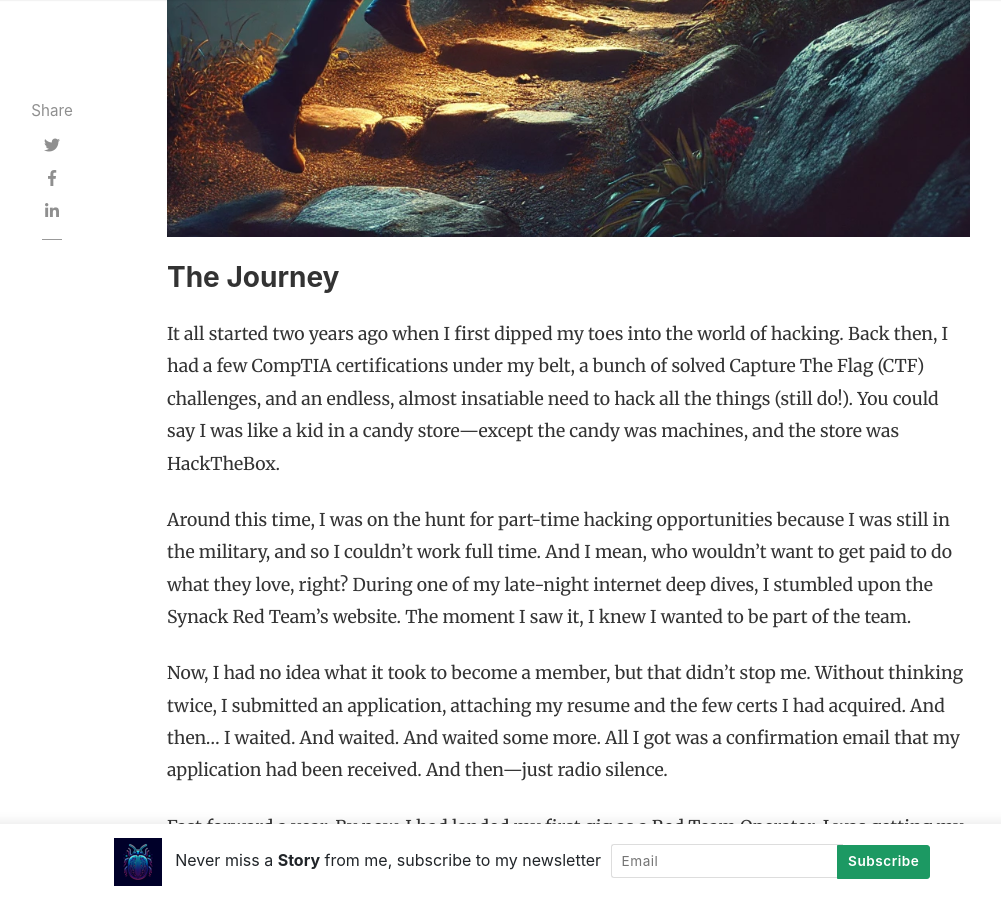
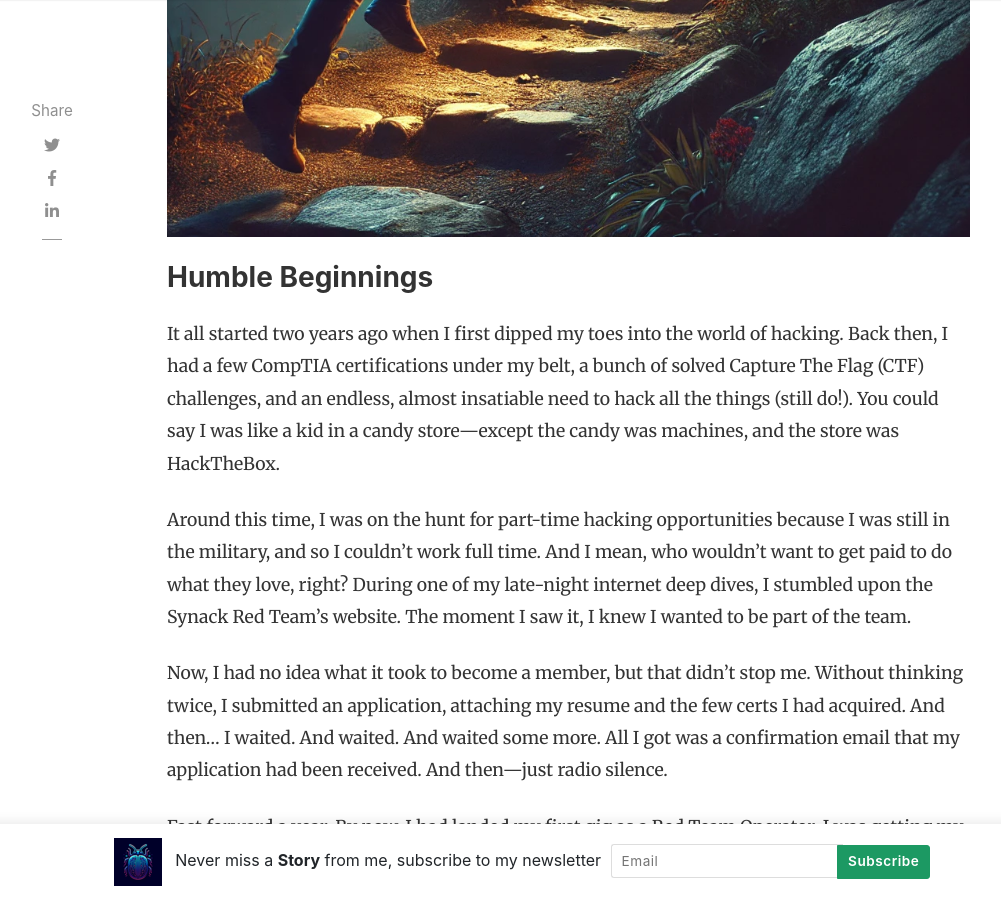
Before and after one commit to Turbul3nce/Turbul3nce.github.io, a Jekyll site: the page built from _posts/2024-08-26-synack-journey.md, in a window 1280 px wide and 900 px high, scrolled down 981 px. Shown: the whole window, without its empty margins (118-1119 px from the left). Built offline with Jekyll 4.4.1, drawn with Linux system fonts in a browser that asks for light colours; nearby versions of some CDN libraries; comment, search, counter and statistics services are not loaded.

Commit message:
Update 2024-08-26-synack-journey.md

```diff
--- a/_posts/2024-08-26-synack-journey.md
+++ b/_posts/2024-08-26-synack-journey.md
@@ -8,7 +8,7 @@ featured: true
 ---
 
 
-### The Journey
+### Humble Beginnings
 
 It all started two years ago when I first dipped my toes into the world of hacking. Back then, I had a few CompTIA certifications under my belt, a bunch of solved Capture The Flag (CTF) challenges, and an endless, almost insatiable need to hack all the things (still do!). You could say I was like a kid in a candy store—except the candy was machines, and the store was HackTheBox.
 
@@ -20,7 +20,7 @@ Fast forward a year. By now, I had landed my first gig as a Red Team Operator. I
 
 This time, I had more credentials to back me up. I updated my resume, polished up my application, and hit submit. Surely, this time things would be different! But alas… nothing. Again, just that lonely confirmation email, like a friend who only texts you on your birthday.
 
-# The Destination
+### The Destination
 
 After my first year as a Red Team Operator, I had leveled up. I’d learned a ton on the job, found some bugs through HackerOne, and even collected a few more certifications along the way. I was becoming more interested in bug bounty hunting, and the prospects of a private program with less competition appealed to me. So, one night, on a whim, I decided to give it one more go with Synack. I mean, third time's the charm, right?
 
```
